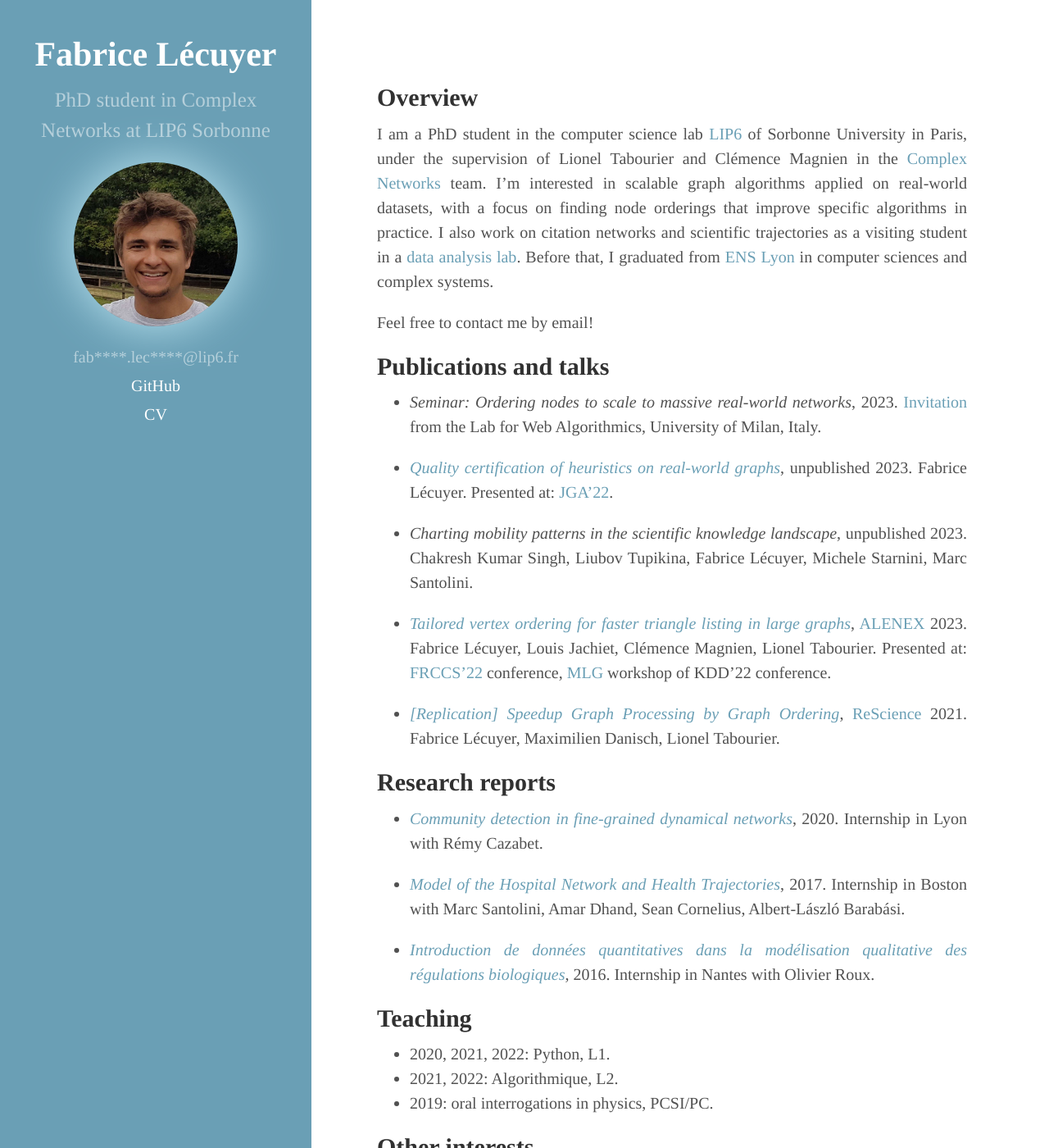
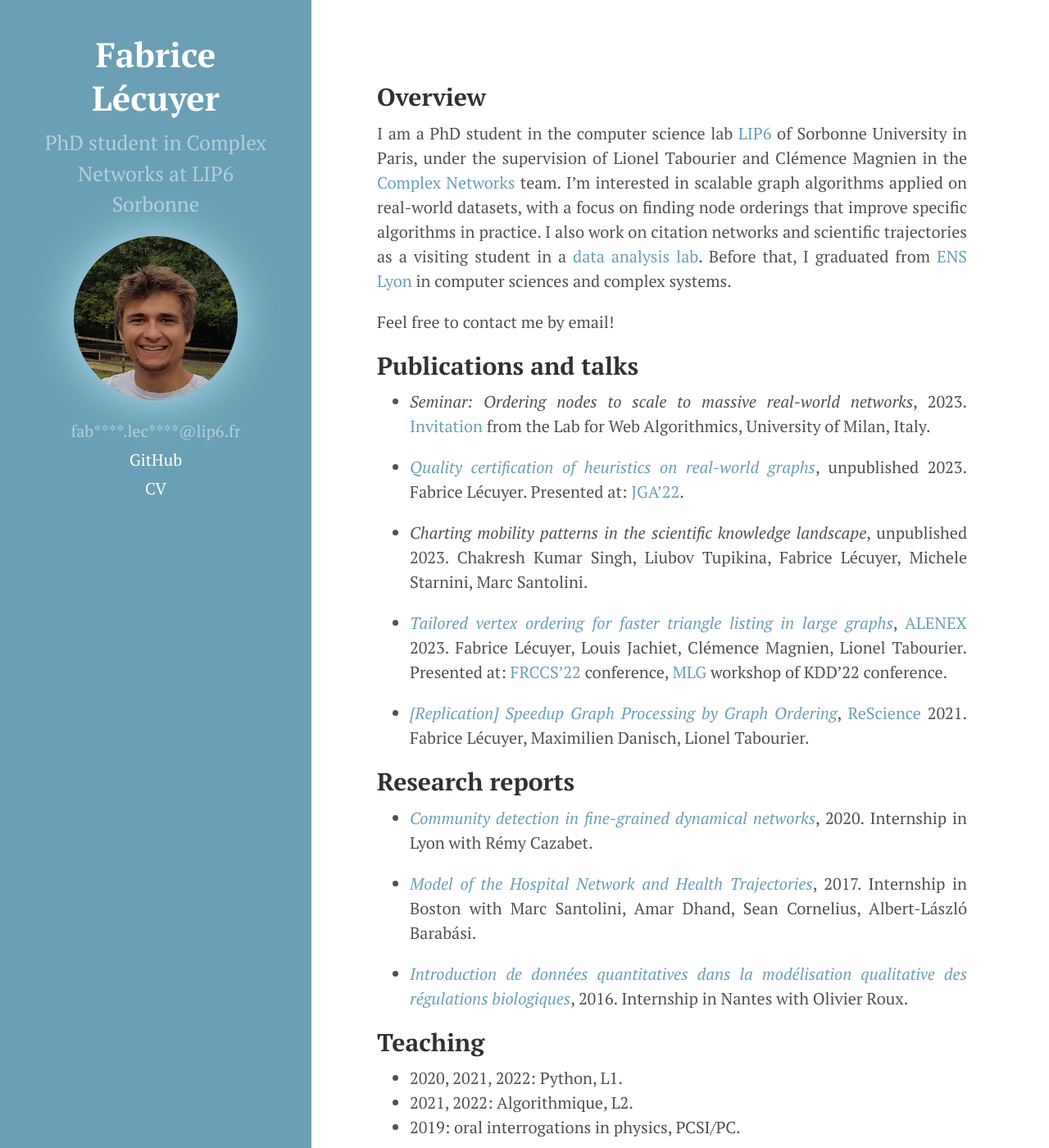
Before and after one commit to lecfab/lecfab.github.io, a Jekyll site: the page built from index.md, in a window 1280 px wide and 1400 px high. Shown: the whole window at 82% size. Built offline with Jekyll 4.4.1, drawn with Linux system fonts in a browser that asks for light colours.

Commit message:
update from ./CV-generate.sh

```diff
--- a/_includes/head.html
+++ b/_includes/head.html
@@ -18,7 +18,7 @@
   <link rel="stylesheet" href="{{ site.baseurl }}/public/css/poole.css">
   <link rel="stylesheet" href="{{ site.baseurl }}/public/css/syntax.css">
   <link rel="stylesheet" href="{{ site.baseurl }}/public/css/hyde.css">
-  <link rel="stylesheet" href="http://fonts.googleapis.com/css?family=PT+Sans:400,400italic,700|Abril+Fatface">
+  <link rel="stylesheet" href="http://fonts.googleapis.com/css?family=PT+Serif:400,400italic,700|Abril+Fatface">
 
   <!-- Icons -->
   <link rel="apple-touch-icon-precomposed" sizes="144x144" href="{{ site.baseurl }}/public/favicon.ico">
--- a/public/css/hyde.css
+++ b/public/css/hyde.css
@@ -27,7 +27,7 @@
  * Update the foundational and global aspects of the page.
  */
 html {
-    font-family: Times, Georgia, "PT Sans", Helvetica, Arial, sans-serif;
+    font-family: "PT Serif", serif, Times;
 }
 
 @media (min-width: 48em) {
```
Also changed, not shown: 1 other file.
